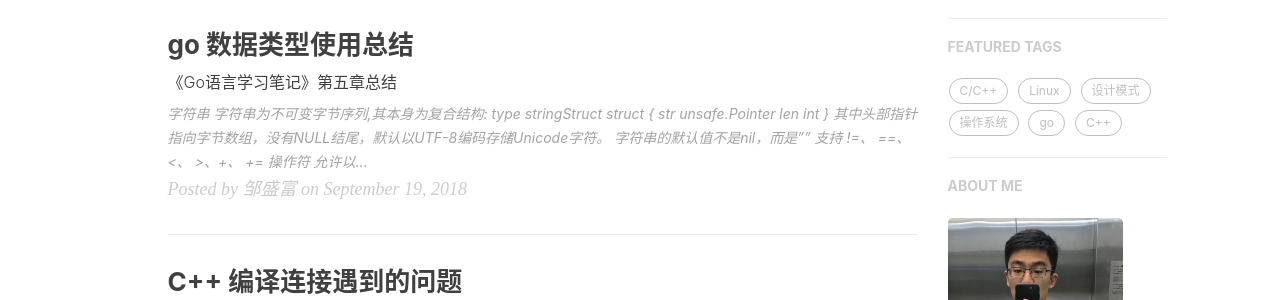
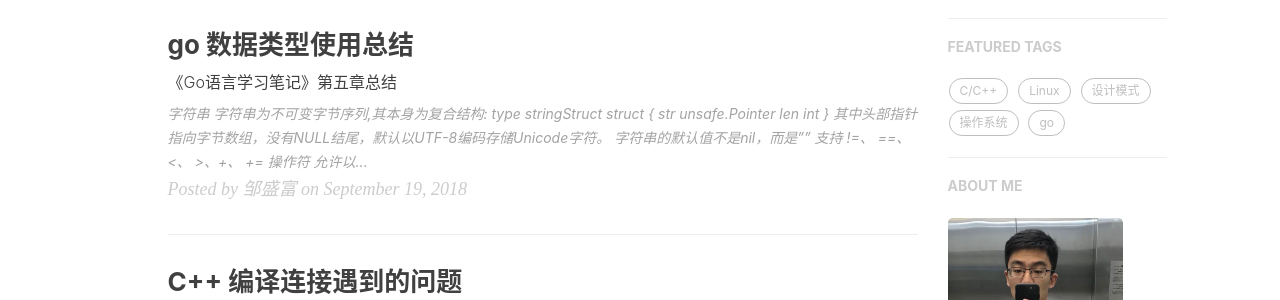
Before and after one commit to Stephan14/Stephan14.github.io, a Jekyll site: the page built from index.html, in a window 1280 px wide and 900 px high. Shown: the part 440-740 px from the top of the window. Built offline with Jekyll 4.4.1, drawn with Linux system fonts in a browser that asks for light colours; nearby versions of some CDN libraries; the list of posts is cut into pages by our own code; comment, search, counter and statistics services are not loaded.

Commit message:
修改标签

```diff
--- a/_posts/2018-07-14-C++-reflection-mechanism-variable-parameter-template-implements-C++-reflection.markdown
+++ b/_posts/2018-07-14-C++-reflection-mechanism-variable-parameter-template-implements-C++-reflection.markdown
@@ -6,7 +6,7 @@
 author:     "铁芒箕"
 header-img: "img/dawn-190055_1280.jpg"
 tags:
-    - C++
+    - C/C++
 ---
 ### 概要
 
```
